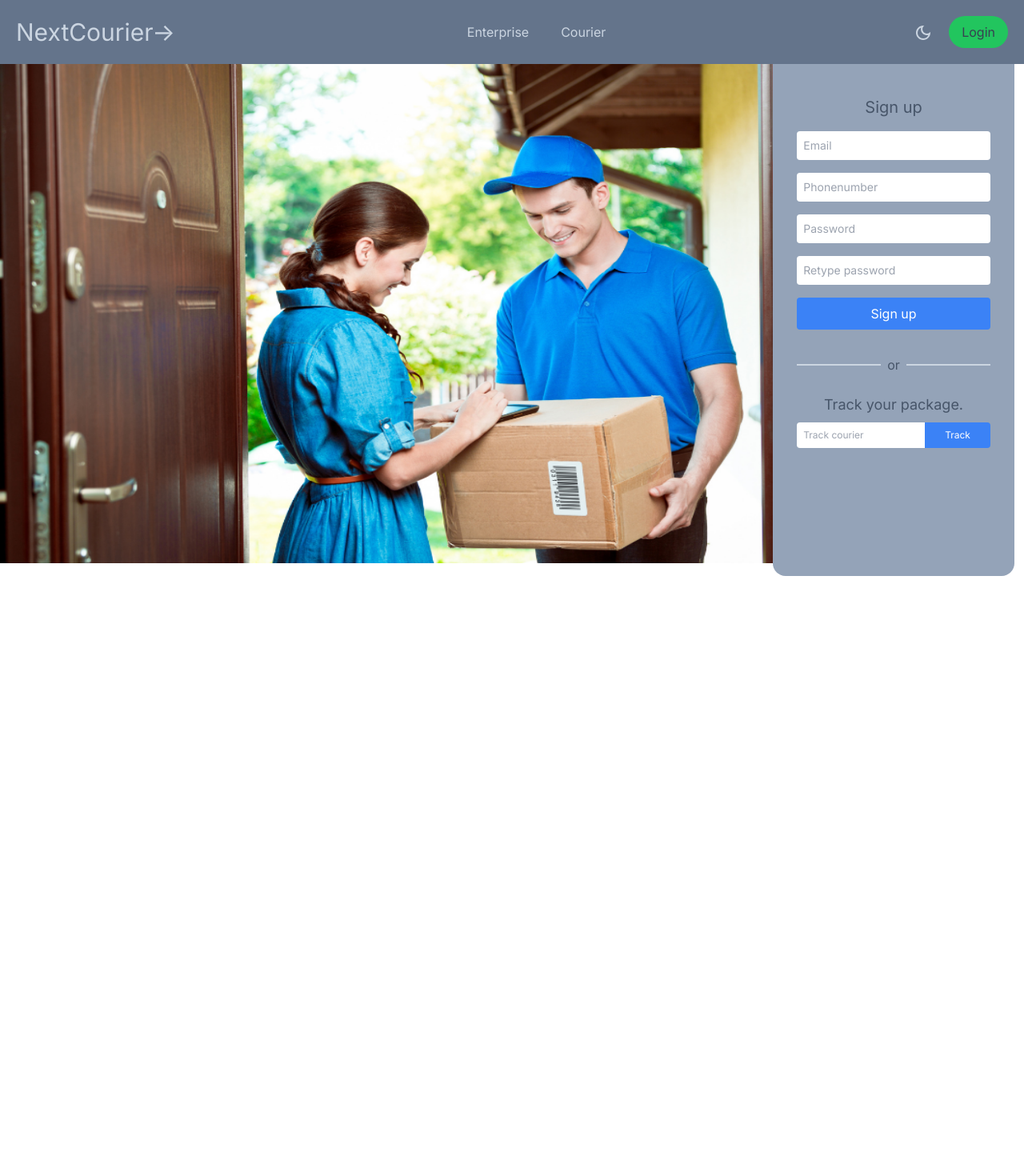
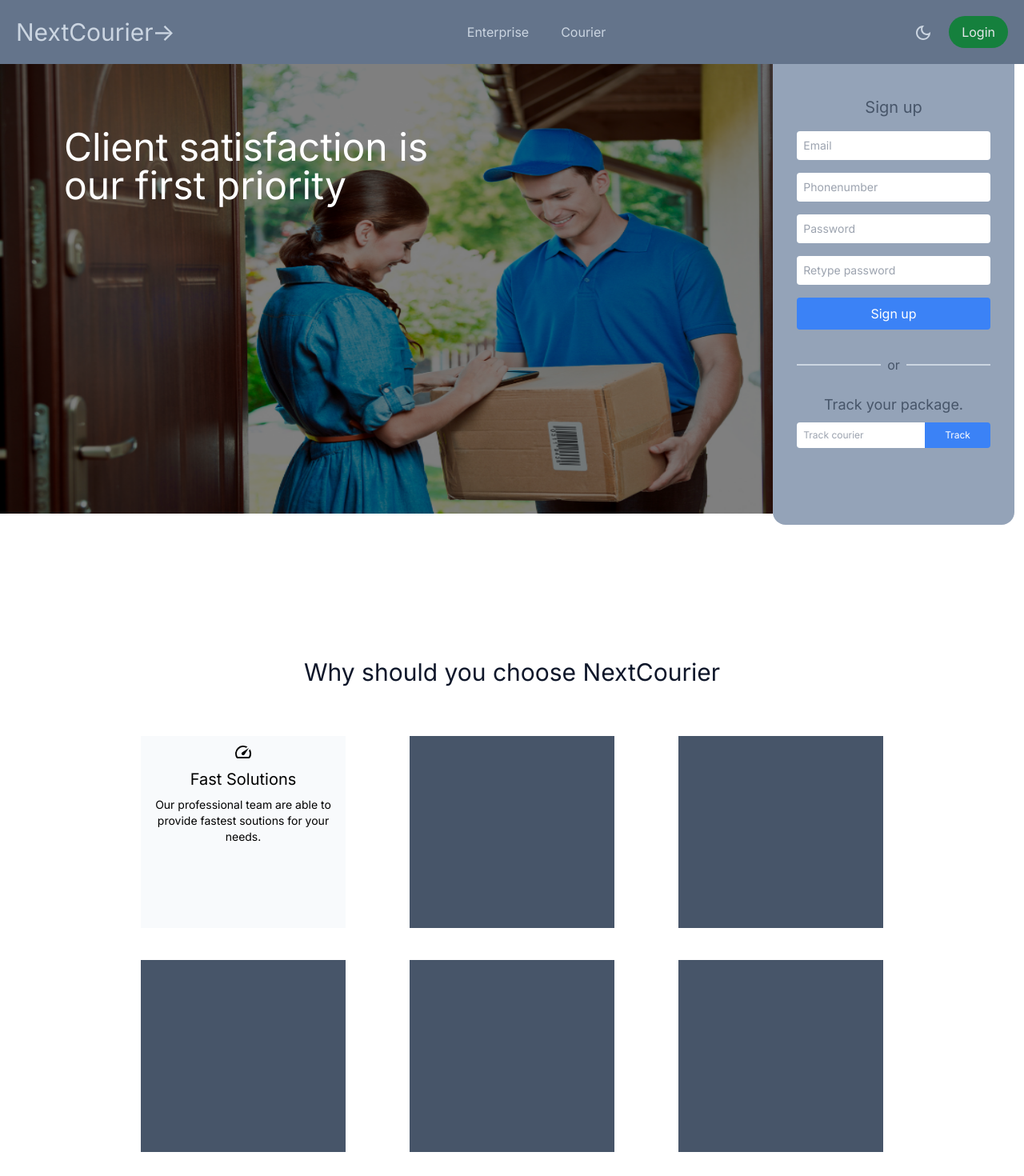
Before and after one commit to sayem499/Courier-NextJs-App, a Next.js app in the folder frontend/courier-next-app/: page / in a window 1280 px wide. Shown: the top 1470 px of the page at 80% size. Before the commit the page ends 880 px from the top, so only its background shows below. Built offline with nearby package versions, Linux system fonts and the light colour scheme.

Commit message:
Partially designed middle section  and  did some design tweaks  in top section.

```diff
--- a/frontend/courier-next-app/app/layout.tsx
+++ b/frontend/courier-next-app/app/layout.tsx
@@ -17,7 +17,7 @@ export default function RootLayout({
   return (
     <html lang="en" className='w-full h-full'>
       <body className={`${inter.className} w-full h-full dark:bg-slate-900
-       bg-white text-black dark:text-slate-300`}>{children}</body>
+       bg-white text-black dark:text-slate-300 `}>{children}</body>
     </html>
   )
 }
--- a/frontend/courier-next-app/app/page.tsx
+++ b/frontend/courier-next-app/app/page.tsx
@@ -1,31 +1,42 @@
+
 import Imageslider from '@/components/imageslider';
 import Header from '../components/header';
+import Choice from '@/components/choice_section';
+
 interface Slide {
   url: string;
 }
 
 type SlideArray = Slide[];
 
+
+
 export default function Home() {
   const slides: SlideArray = [
-    {url: "/front_image_3.png"},
-    {url: "/front_image_2.jpeg"},
-    {url: "/front_image_1.jpg"},
- ]
+    { url: "/front_image_3.png" },
+    { url: "/front_image_2.jpeg" },
+    { url: "/front_image_1.jpg" },
+  ]
+
+  const messages: string[] = [
+    "Client satisfaction is \nour first priority",
+    "Our employees are \ntrained professionals",
+    "We deliver all over \nBangladesh",
+  ]
 
   return (
     <>
 
       <Header />
-      <div className="flex w-full h-full flex-col justify-center md:justify-start">
-        <div className='flex w-full h-screen md:justify-start
+      <div className="flex w-full h-[90%] flex-col justify-center md:justify-start overflow-auto">
+        <div className='flex w-full h-full md:justify-start
           justify-center sm:flex-row sm:h-full flex-col'>
 
           <div className='flex w-full  sm:w-4/5 h-1/2 sm:h-full justify-center'>
-            <Imageslider  slides= {slides}/>
+            <Imageslider messages={messages} slides={slides} />
           </div>
 
-          <div className='flex w-full h-1/2 sm:mr-3 sm:h-screen justify-center
+          <div className='flex w-full h-1/2 sm:mr-3 sm:h-full justify-center
             md:justify-start sm:w-1/4 '>
 
             <div className='flex flex-col w-full sm:w-full h-full sm:h-4/5
@@ -71,20 +82,19 @@ export default function Home() {
                   placeholder='Track courier'
                   type='text' name='track_id'></input>
 
-                  <button className="bg-blue-500 w-1/5 h-auto sm:w-2/5
+                <button className="bg-blue-500 w-1/5 h-auto sm:w-2/5
                    hover:bg-blue-700 text-white sm:text-xs text-sm p-2
                     item-center  rounded-r mt-2 mb-2">
-                    Track
-                  </button>
+                  Track
+                </button>
               </div>
 
             </div>
           </div>
         </div>
+      </div>
 
-
-
-      </div>
+      <Choice/>
 
     </>
   )
--- /dev/null
+++ b/frontend/courier-next-app/components/choice_section.tsx
@@ -0,0 +1,81 @@
+"use client"
+import SpeedIcon from '@mui/icons-material/Speed';
+import { motion } from 'framer-motion';
+
+import React from 'react'
+
+const Choice : React.FC = () => {
+  return (
+    <div id='choose' className='w-full h-[60%] sm:w-[100%] sm:h-screen bg-white dark:bg-slate-900  flex-col'>
+
+        <section className='flex w-full h-[10%] justify-center items-center mt-10 sm:m-0'>
+          <motion.span
+            initial={{opacity: 0}}
+            whileInView={{opacity:1}}
+            transition={{ease: "linear", delay: 0.5,  duration: 2, }}
+            viewport={{ once: true }}
+            className='text-xl sm:text-3xl dark:text-white text-slate-900'>Why should you choose NextCourier</motion.span>
+        </section>
+
+        <section className='flex w-full h-[30%] justify-center items-center mt-10'>
+          <motion.section
+            initial={{ opacity: 0, scale: 0.5 }}
+            whileInView = {{ opacity: 1, scale: 1 }}
+            transition={{ delay: 1, type: "spring", stiffness: 200 }}
+            viewport={{ once: true }}
+            className='flex flex-col bg-slate-50 dark:bg-slate-600 w-[20%] sm:w-[20%] h-[100%] m-5 sm:m-10 items-center'>
+              <SpeedIcon className='w-[70%] h-[50%] mt-2'/>
+              <span className='dark:text-white sm:text-xl text-lg mt-2'>Fast Solutions</span>
+              <span className='dark:text-white sm:text-sm text-xs m-2 text-center'>Our professional team are able to provide fastest soutions for your needs.</span>
+          </motion.section>
+
+          <motion.section
+            initial={{ opacity: 0, scale: 0.5 }}
+            whileInView={{ opacity: 1, scale: 1 }}
+            transition={{  delay: 1, type: "spring", stiffness: 200 }}
+            viewport={{ once: true }}
+            className='flex flex-col bg-slate-600 w-[20%] sm:w-[20%] h-[100%] m-5 sm:m-10'>
+
+          </motion.section>
+          <motion.section
+            initial={{ opacity: 0, scale: 0.5 }}
+            whileInView={{ opacity: 1, scale: 1 }}
+            transition={{  delay: 1,type: "spring", stiffness: 200 }}
+            viewport={{ once: true }}
+            className='flex flex-col bg-slate-600 w-[20%] sm:w-[20%] h-[100%] m-5 sm:m-10'>
+
+          </motion.section>
+        </section>
+
+        <section className='flex w-full h-[30%] justify-center items-center mt-10'>
+          <motion.section
+            initial={{ opacity: 0, scale: 0.5 }}
+            whileInView = {{ opacity: 1, scale: 1 }}
+            transition={{ delay: 1, type: "spring", stiffness: 200 }}
+            viewport={{ once: true }}
+            className='flex flex-col bg-slate-600 w-[20%] sm:w-[20%] h-[100%] m-5 sm:m-10'>
+
+          </motion.section>
+
+          <motion.section
+            initial={{ opacity: 0, scale: 0.5 }}
+            whileInView={{ opacity: 1, scale: 1 }}
+            transition={{  delay: 1, type: "spring", stiffness: 200 }}
+            viewport={{ once: true }}
+            className='flex flex-col bg-slate-600 w-[20%] sm:w-[20%] h-[100%] m-5 sm:m-10'>
+
+          </motion.section>
+          <motion.section
+            initial={{ opacity: 0, scale: 0.5 }}
+            whileInView={{ opacity: 1, scale: 1 }}
+            transition={{  delay: 1,type: "spring", stiffness: 200 }}
+            viewport={{ once: true }}
+            className='flex flex-col bg-slate-600 w-[20%] sm:w-[20%] h-[100%] m-5 sm:m-10'>
+
+          </motion.section>
+        </section>
+      </div>
+  )
+}
+
+export default Choice
--- a/frontend/courier-next-app/components/header.tsx
+++ b/frontend/courier-next-app/components/header.tsx
@@ -33,7 +33,7 @@ export default function Header() {
 
     return (
         <>
-            <header className="flex w-full h-20 justify-between items-center dark:bg-slate-700  bg-slate-500">
+            <header className="flex w-full h-[10%] justify-between items-center dark:bg-slate-700  bg-slate-500">
 
                 <span className="text-sm text-slate-300 md:text-xl xl:text-3xl ml-5 ">NextCourier-&gt;</span>
 
@@ -52,7 +52,7 @@ export default function Header() {
                         className='text-slate-300'/></button>}
 
                     <button className="mr-5 rounded-full
-        bg-green-500 px-4 py-2 text-gray-700 hover:text-white">Login</button>
+        bg-green-700 px-4 py-2 text-gray-200 hover:text-white">Login</button>
                 </div>
 
                 <div className='sm: mr-5 items-center cursor-pointer md:hidden'>
--- a/frontend/courier-next-app/components/imageslider.tsx
+++ b/frontend/courier-next-app/components/imageslider.tsx
@@ -9,19 +9,21 @@ interface Slide {
 
 type SlideArray = Slide[];
 
-const Imageslider: React.FC<{ slides: SlideArray }> = ({slides}) => {
-  const [index , setIndex] = useState(0);
-  useEffect(()=>{
 
-      setTimeout(()=>{
-       if(index < slides.length-1)
-        setIndex(index+1);
+const Imageslider: React.FC<{ slides: SlideArray, messages: string[] }> =
+  ({ slides, messages }) => {
+    const [index, setIndex] = useState(0);
+    useEffect(() => {
+
+      setTimeout(() => {
+        if (index < slides.length - 1)
+          setIndex(index + 1);
         else
           setIndex(0);
-      console.log(index);
-      },6000)
+      }, 6000)
 
-  },[index])
+
+    },)
 
 
 
@@ -36,26 +38,34 @@ const Imageslider: React.FC<{ slides: SlideArray }> = ({slides}) => {
 
     const nextSlide = () => {
       const isLastIndex = index === slides.length - 1;
-    const newIndex = isLastIndex ?  0 : index + 1;
+      const newIndex = isLastIndex ? 0 : index + 1;
       setIndex(newIndex);
     }
 
     return (
-    <div className="sm:w-full sm:h-[78%] items-center group">
+      <div className="sm:w-full sm:h-[78%] items-center group bg-black">
 
         <img src={slides[index].url} alt=''
-      className="object-fill w-full sm:h-[100%] duration-500"></img>
+          className="object-fill w-full sm:h-[100%] opacity-50 "></img>
+        <span className='block absolute top-[20%] left-20'>
+         {
+          messages[index].split('\n').map((item, i) => (
+            <p key={i} className='text-xl sm:text-5xl text-white'>{item}</p>
+          ))
+         }
+        </span>
+
 
         <div className='hidden group-hover:flex absolute top-[50%]
-      translate-x-0 translate-y-[-1/2] left-3 cursor-pointer
+      translate-x-0 translate-y-[-1/2] left-[1%] cursor-pointer
        bg-black/20 rounded-full items-center justify-center'>
-        <ArrowBackIosIcon className='text-white' onClick={prevSlide}/>
+          <ArrowBackIosIcon className='text-white' onClick={prevSlide} />
         </div>
 
         <div className='hidden group-hover:flex absolute top-[50%]
       translate-x-0 translate-y-[-1/2] right-[3%] sm:right-[25%] cursor-pointer
        bg-black/20 rounded-full items-center '>
-        <ArrowForwardIosIcon className='text-white' onClick={nextSlide}/>
+          <ArrowForwardIosIcon className='text-white' onClick={nextSlide} />
         </div>
 
       </div>
--- a/frontend/courier-next-app/package.json
+++ b/frontend/courier-next-app/package.json
@@ -19,6 +19,7 @@
     "autoprefixer": "10.4.15",
     "eslint": "8.47.0",
     "eslint-config-next": "13.4.16",
+    "framer-motion": "^10.16.1",
     "next": "13.4.16",
     "postcss": "8.4.28",
     "react": "18.2.0",
```
Also changed, not shown: 1 other file (tests, documents, lock files or other folders). Lines whose indentation alone changed are shown as unchanged.
